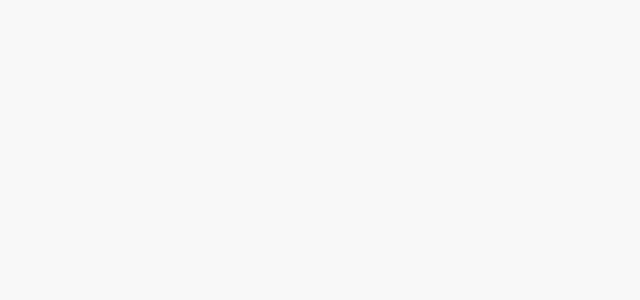
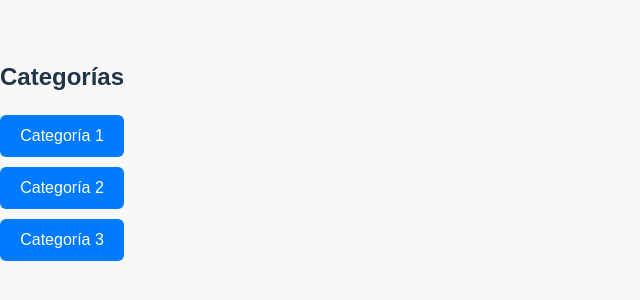
Before and after one commit to Dante1128/LabPhy, a React (Vite) app: page /categories in a window 1280 px wide. Before the commit this address had no page. Shown: the part 250-550 px from the top of the page, without its empty margins (0-640 px from the left). Built offline with nearby package versions, Linux system fonts and the light colour scheme.

Commit message:
categoria

```diff
--- a/src/App.jsx
+++ b/src/App.jsx
@@ -1,6 +1,7 @@
 import React from "react";
 import { BrowserRouter as Router, Routes, Route } from "react-router-dom";
 import Home from "./components/Home";
+import Categorias from "./components/Categorias";  // Nombre consistente
 import LabItems from "./components/LabItems";
 import LabDetail from "./components/LabDetail";
 import "./App.css";
@@ -10,10 +11,10 @@ export default function App() {
     <Router>
       <Routes>
         <Route path="/" element={<Home />} />
+        <Route path="/categories" element={<Categorias />} />
+        <Route path="/lab-items/:category" element={<LabItems />} />
 
-        <Route path="/lab-items" element={<LabItems />} />
         <Route path="/lab/:itemId" element={<LabDetail />} />
-
       </Routes>
     </Router>
   );
--- /dev/null
+++ b/src/components/Categorias.jsx
@@ -0,0 +1,36 @@
+import { useNavigate } from "react-router-dom";
+
+import "./categorias.css";
+
+const categorias = [
+  { name: "Categoría 1", route: "categoria-1" },
+  { name: "Categoría 2", route: "categoria-2" },
+  { name: "Categoría 3", route: "categoria-3" },
+];
+
+const Categorias = () => {
+  const navigate = useNavigate();
+
+  const handleCategoryClick = (route) => {
+    navigate(`/lab-items/${route}`);
+  };
+
+  return (
+    <div>
+      <h2>Categorías</h2>
+      <div className="categories-container">
+        {categorias.map((cat) => (
+          <button
+            key={cat.route}
+            onClick={() => handleCategoryClick(cat.route)}
+            className="category-button"
+          >
+            {cat.name}
+          </button>
+        ))}
+      </div>
+    </div>
+  );
+};
+
+export default Categorias;
--- a/src/components/Home.jsx
+++ b/src/components/Home.jsx
@@ -1,29 +1,27 @@
 import React from "react";
 import { Link } from "react-router-dom";
-import "./Home.css"
+import "./Home.css";
 
 export default function Home() {
   return (
-
-    <article class="contenedor">
-      <img src="/image/Ellipse2.png" alt="" class="elipseuno"></img>
-      <div class="central">
-        <img src="/image/logoprincipal.png" alt="" class="imagencentral"/>
-        <h1 class="letralogo">LabPhy</h1>
-        <p class="parrafologo">
-          Accede facilmente a la informacion de
-          los equipos del laboratorio de fisica.
+    <article className="contenedor">
+      <img src="/image/Ellipse2.png" alt="" className="elipseuno" />
+      <div className="central">
+        <img src="/image/logoprincipal.png" alt="" className="imagencentral" />
+        <h1 className="letralogo">LabPhy</h1>
+        <p className="parrafologo">
+          Accede fácilmente a la información de
+          los equipos del laboratorio de física.
           Aprende su funcionamiento, uso
           correcto y disponibilidad para
-          optimizar tus practicas y mejorar tu
-          comprension de la fisica.
+          optimizar tus prácticas y mejorar tu
+          comprensión de la física.
         </p>
-        <Link to="/lab-items" className="button" >
+        <Link to="/categories" className="button">
           Ir a Categorías
         </Link>
       </div>
-      <img src="/image/Ellipse1.png" alt="" class="elipsedos"></img>
-
+      <img src="/image/Ellipse1.png" alt="" className="elipsedos" />
     </article>
   );
 }
--- a/src/components/LabItems.jsx
+++ b/src/components/LabItems.jsx
@@ -1,29 +1,28 @@
-import { useState } from "react";
-import { Link } from "react-router-dom";
-
+import React, { useState } from "react";
+import { Link, useParams } from "react-router-dom";
 
 const labItems = [
-  { name: "Balanza Digital", route: "balanza-digital", image: "/image/balanza-digital.png" },
-  { name: "Fuente de poder ", route: "fuente-de-energia", image: "/assets/images/pendulo.jpg" },
-  { name: "Péndulo", route: "pendulo", image: "/assets/images/pendulo.jpg" },
-  { name: "Sensor Ultrasonico", route: "sensor-ultrasonico", image: "/assets/images/balanza.jpg" },
-  { name: "Vernier", route: "vernier", image: "/assets/images/tubo_venturi.jpg" },
-  { name: "Vernier Digital", route: "vernier-digital", image: "/assets/images/tubo_venturi.jpg" },
-
-
+  { name: "Balanza Digital", route: "balanza-digital", category: "categoria-1", image: "/image/balanza-digital.png" },
+  { name: "Fuente de poder", route: "fuente-de-energia", category: "categoria-1", image: "/assets/images/pendulo.jpg" },
+  { name: "Péndulo", route: "pendulo", category: "categoria-2", image: "/assets/images/pendulo.jpg" },
+  { name: "Sensor Ultrasonico", route: "sensor-ultrasonico", category: "categoria-3", image: "/assets/images/balanza.jpg" },
+  { name: "Vernier", route: "vernier", category: "categoria-3", image: "/assets/images/tubo_venturi.jpg" },
+  { name: "Vernier Digital", route: "vernier-digital", category: "categoria-3", image: "/assets/images/tubo_venturi.jpg" },
 ];
 
 const LabItems = () => {
+  const { category } = useParams();
   const [search, setSearch] = useState("");
 
-  // Filtrar elementos según la búsqueda
-  const filteredItems = labItems.filter((item) =>
-    item.name.toLowerCase().includes(search.toLowerCase())
+  const filteredItems = labItems.filter(
+    (item) =>
+      item.category === category &&
+      item.name.toLowerCase().includes(search.toLowerCase())
   );
 
   return (
     <div>
-      <h2>ELEMENTOS DE LABORATORIO</h2>
+      <h2>Elementos de laboratorio - {category}</h2>
       <input
         type="text"
         placeholder="Buscar..."
@@ -31,10 +30,12 @@ const LabItems = () => {
         onChange={(e) => setSearch(e.target.value)}
         className="search-input"
       />
-      <div className="lab-container"> {/* Contenedor sin scroll visible */}
+      <div className="lab-container">
         {filteredItems.length > 0 ? (
           filteredItems.map((item, index) => (
             <Link to={`/lab/${item.route}`} key={index} className="lab-item">
+
+
               <div className="lab-card">
                 <img src={item.image} alt={item.name} className="lab-image" />
                 <button>{item.name} ➝</button>
@@ -45,7 +46,6 @@ const LabItems = () => {
           <p>No se encontraron resultados.</p>
         )}
       </div>
-
     </div>
   );
 };
--- /dev/null
+++ b/src/components/categorias.css
@@ -0,0 +1,22 @@
+.categories-container {
+    display: flex;
+    flex-direction: column;
+    gap: 10px;
+    max-width: 300px; /* opcional para limitar ancho */
+    margin: auto; /* centrar horizontalmente */
+  }
+
+  .category-button {
+    padding: 12px 20px;
+    font-size: 16px;
+    cursor: pointer;
+    background-color: #007bff;
+    color: white;
+    border: none;
+    border-radius: 6px;
+    transition: background-color 0.3s ease;
+  }
+
+  .category-button:hover {
+    background-color: #0056b3;
+  }
```
